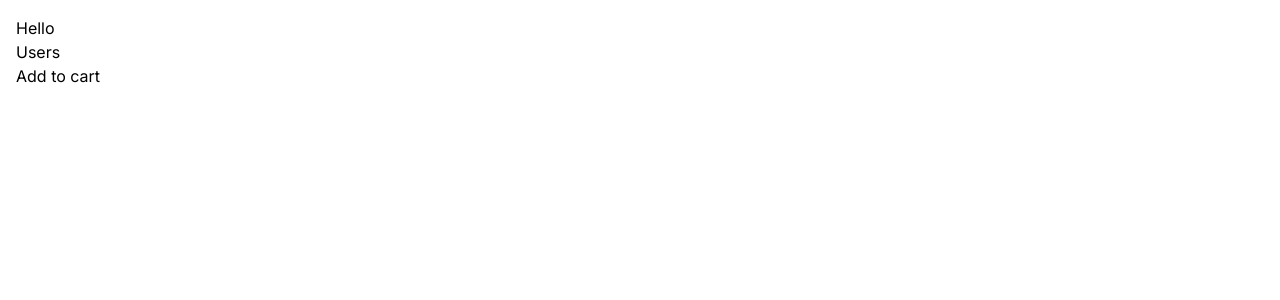
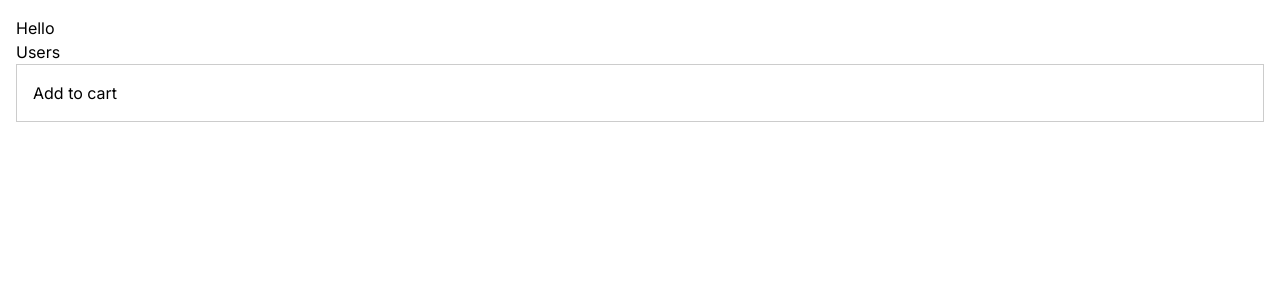
Before and after one commit to PragyanpravaSwain/Next.js-Learn, a Next.js app: page / in a window 1280 px wide. Shown: the top 300 px of the page. Built offline with nearby package versions, Linux system fonts and the light colour scheme.

Commit message:
add style

```diff
--- /dev/null
+++ b/app/components/ProductCard.module.css
@@ -0,0 +1,4 @@
+.card{
+    padding: 1rem;
+    border: 1px solid #ccc;
+}
--- a/app/components/ProductCart.tsx
+++ b/app/components/ProductCart.tsx
@@ -1,9 +1,10 @@
 import React from 'react'
 import AddToCart from './AddToCart'
+import styles from './ProductCard.module.css'
 
 const ProductCart = () => {
   return (
-    <div>
+    <div className={styles.card}>
       <AddToCart />
     </div>
   )
--- a/app/globals.css
+++ b/app/globals.css
@@ -4,15 +4,11 @@
 
 :root {
   --foreground-rgb: 0, 0, 0;
-  --background-start-rgb: 214, 219, 220;
-  --background-end-rgb: 255, 255, 255;
 }
 
 @media (prefers-color-scheme: dark) {
   :root {
     --foreground-rgb: 255, 255, 255;
-    --background-start-rgb: 0, 0, 0;
-    --background-end-rgb: 0, 0, 0;
   }
 }
 
--- a/app/users/page.tsx
+++ b/app/users/page.tsx
@@ -13,6 +13,7 @@
     <div>
       <h1>Users:</h1>
       <ul>
+        <p>{new Date().toLocaleTimeString()}</p>
         {users.map(user => <li key={user.id}>{user.name}</li>)}
       </ul>
     </div>
```
